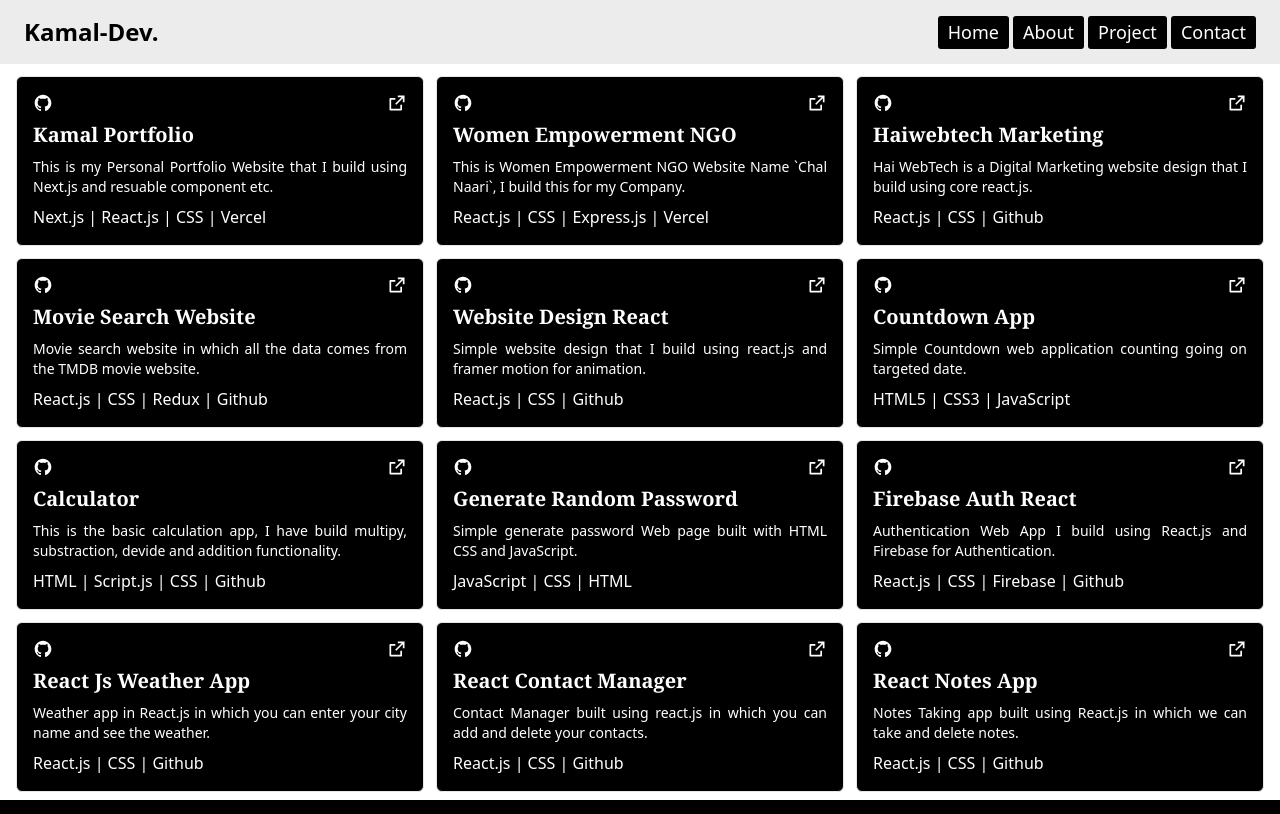
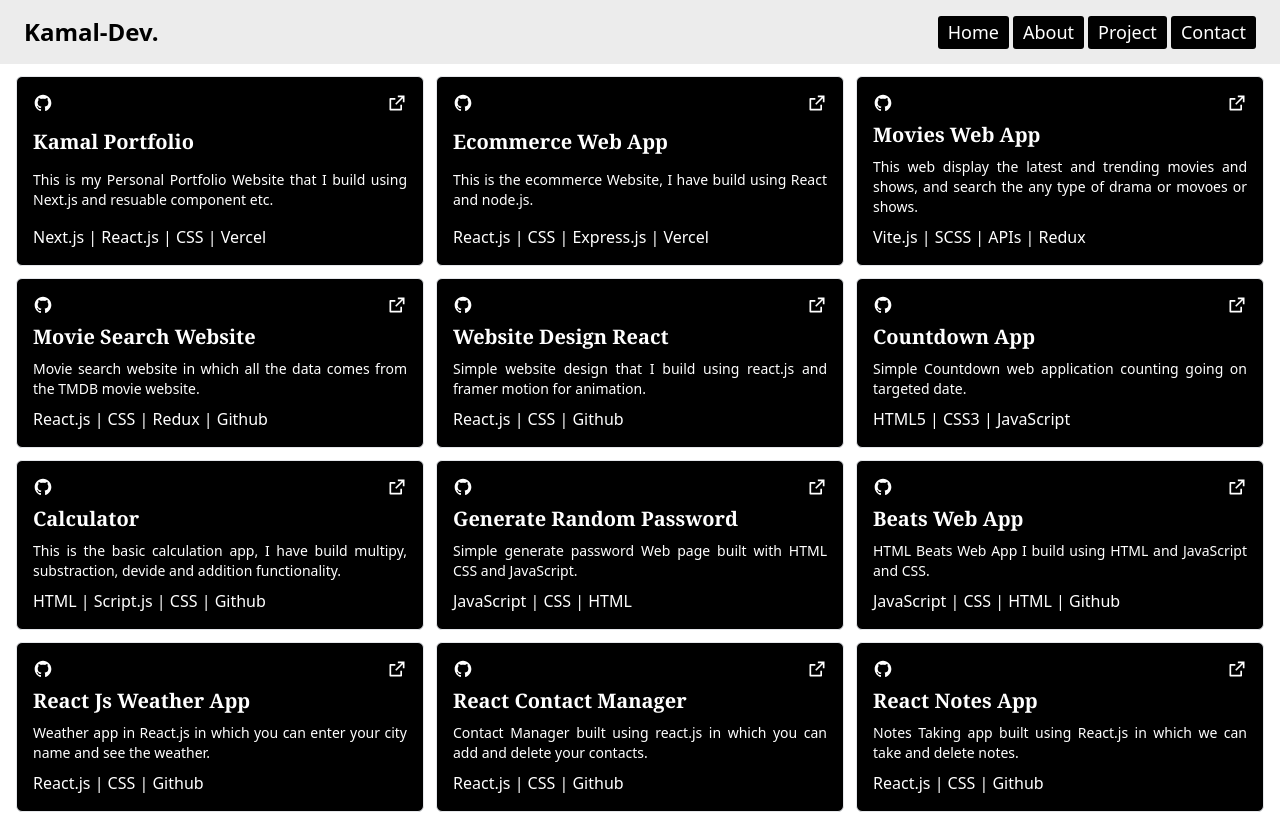
Before and after one commit to kksharma2101/my-portfolio, a Next.js app: page /project in a window 1280 px wide. Shown: the top 814 px of the page. Built offline with nearby package versions, Linux system fonts and the light colour scheme.

Commit message:
add more data in projects.js file

```diff
--- a/src/projectsData/projects.js
+++ b/src/projectsData/projects.js
@@ -9,19 +9,19 @@
   },
   {
     id: 2,
-    title: "Women Empowerment NGO",
-    desc: "This is Women Empowerment NGO Website Name `Chal Naari`, I build this for my Company.",
+    title: "Ecommerce Web App",
+    desc: "This is the ecommerce Website, I have build using React and node.js.",
     tech: `React.js | CSS | Express.js | Vercel`,
-    codeLink: "http://github.com/harshitclub/chalnaariweb",
-    liveLink: "https://chalnaari.vercel.app/",
+    codeLink: "https://github.com/kksharma2101/E-Commerce-App",
+    liveLink: "",
   },
   {
     id: 3,
-    title: "Haiwebtech Marketing",
-    desc: "Hai WebTech is a Digital Marketing website design that I build using core react.js.",
-    tech: `React.js | CSS | Github`,
-    codeLink: "https://github.com/harshitclub/haiwebtechfiles",
-    liveLink: "https://hai-web-tech.web.app/",
+    title: "Movies Web App",
+    desc: "This web display the latest and trending movies and shows, and search the any type of drama or movoes or shows.",
+    tech: `Vite.js | SCSS | APIs | Redux`,
+    codeLink: "https://github.com/kksharma2101/moviex-website/tree/main/client",
+    liveLink: "https://moviex-website.vercel.app/",
   },
 
   {
@@ -46,7 +46,7 @@
     desc: "Simple Countdown web application counting going on targeted date.",
     tech: `HTML5 | CSS3 | JavaScript`,
     codeLink: "https://github.com/kksharma2101/countdown-/tree/main/countdown",
-    liveLink: "https://reactmoviesverse.web.app/",
+    liveLink: "/",
   },
   {
     id: 7,
@@ -63,15 +63,16 @@
     tech: `JavaScript | CSS | HTML`,
     codeLink:
       "https://github.com/kksharma2101/project-with-JS/tree/main/random%20password",
-    liveLink: "https://react-blog-5b9ba.web.app/",
+    liveLink: "/",
   },
   {
     id: 9,
-    title: "Firebase Auth React",
-    desc: "Authentication Web App I build using React.js and Firebase for Authentication.",
-    tech: `React.js | CSS | Firebase | Github`,
-    codeLink: "https://github.com/harshitclub/react-auth-system",
-    liveLink: "https://auth-system-40f0d.web.app/",
+    title: "Beats Web App",
+    desc: "HTML Beats Web App I build using HTML and JavaScript and CSS.",
+    tech: `JavaScript | CSS | HTML | Github`,
+    codeLink:
+      "https://github.com/kksharma2101/Project-with-HTML-CSS-and-JS/tree/main/11th%20feb%20assignment/beats%20page",
+    liveLink: "/",
   },
   {
     id: 10,
```
